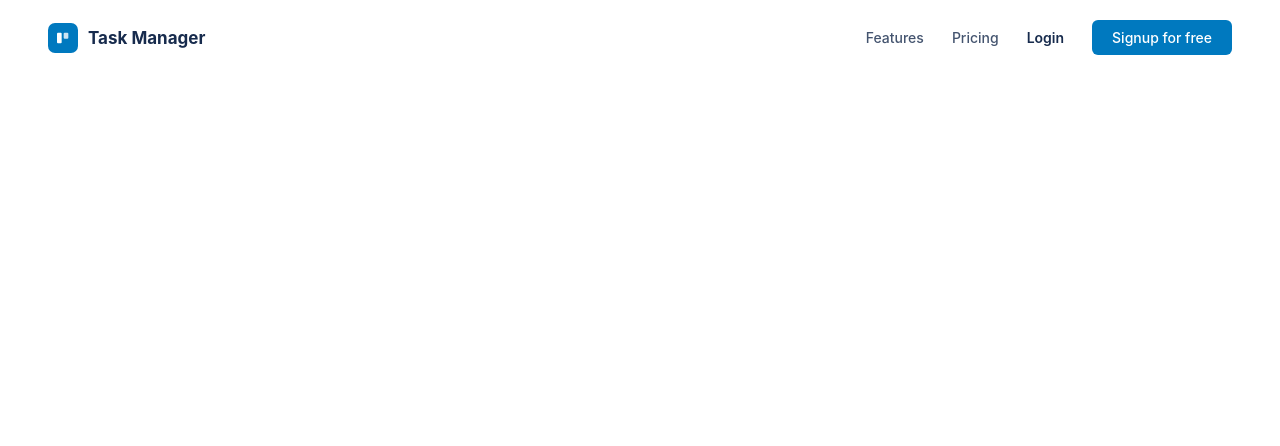
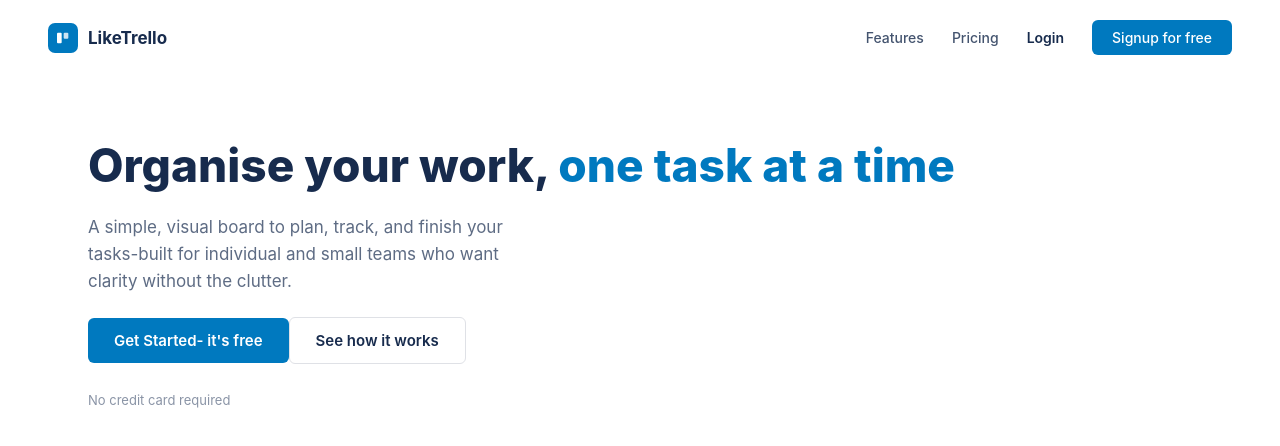
Before and after one commit to nirajbhayera4/Task-Management-Platform-Full--stack-, a React app in the folder frontend/: page / in a window 1280 px wide. Shown: the top 446 px of the page. Built offline with nearby package versions, Linux system fonts and the light colour scheme; the HTML template or start-up script is replaced by a standard one.

Commit message:
Add branded landing page hero
Rename the landing-page brand to LikeTrello and add a hero section highlighting task planning, with signup and feature links.

```diff
--- a/frontend/src/Pages/Landing.jsx
+++ b/frontend/src/Pages/Landing.jsx
@@ -52,7 +52,7 @@ function Landing() {
                             </svg>
 
                         </span>
-                        <span className="landing-logo-text">Task Manager</span>
+                        <span className="landing-logo-text">LikeTrello</span>
                     </div>
                     <nav className="landing-nav-links">
                         <a href="#features">Features</a>
@@ -64,6 +64,20 @@ function Landing() {
 
             </header>
 
+            {/*hero*/}
+            <section className="landing-hero">
+                <div className="landing-hero-text">
+                    <h1>Organise your work, <span className="landing-accent">
+                        one task at a time</span></h1>
+                    <p>A simple, visual board to plan, track, and finish your tasks-built for individual and small teams who want clarity without the clutter.</p>
+                    <div>
+                        <Link to="/signup" className="landing-btn landing-btn-primary landing-btn-lg">Get Started- it's free</Link>
+                        <a href="#features" className="landing-btn landing-btn-secondary landing-btn-lg">See how it works</a>
+                    </div>
+                    <p className="landing-hero-note">No credit card required</p>
+                </div>
+            </section>
+
 
         </div>
     )
```
